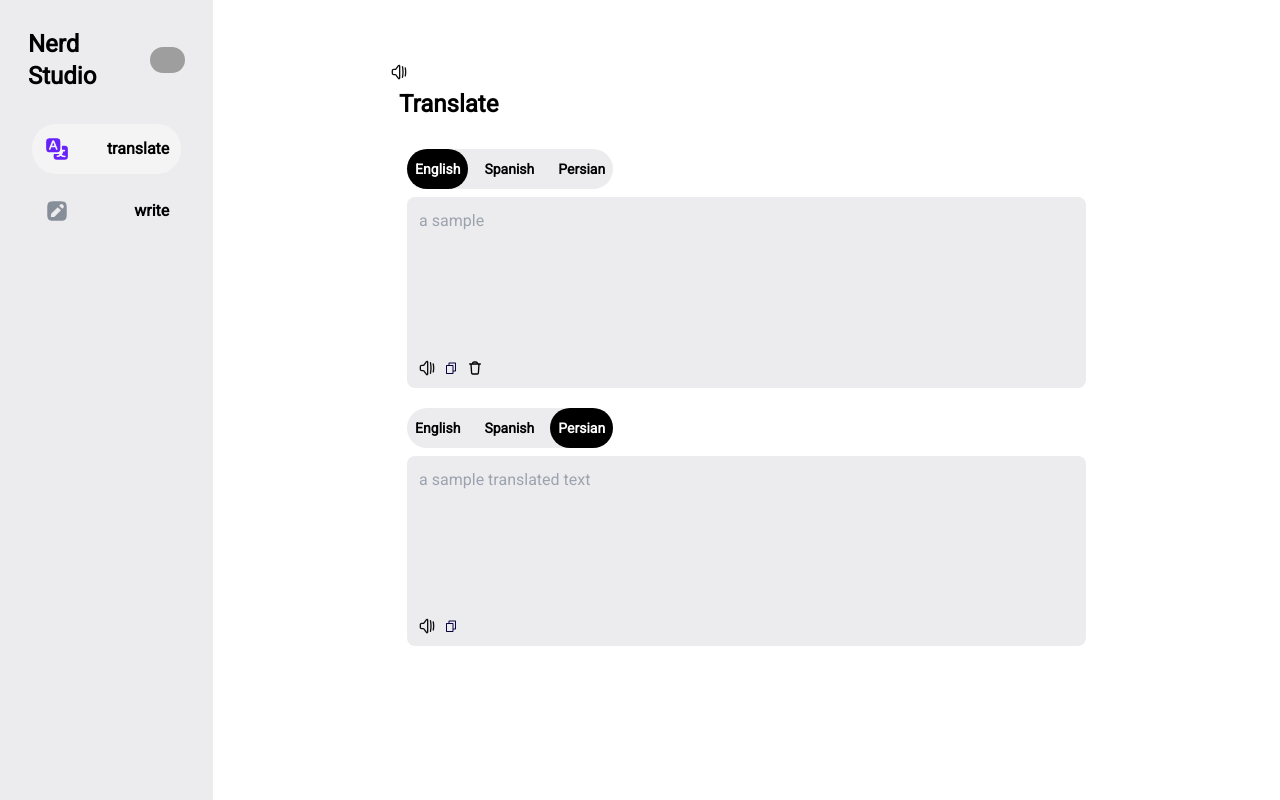
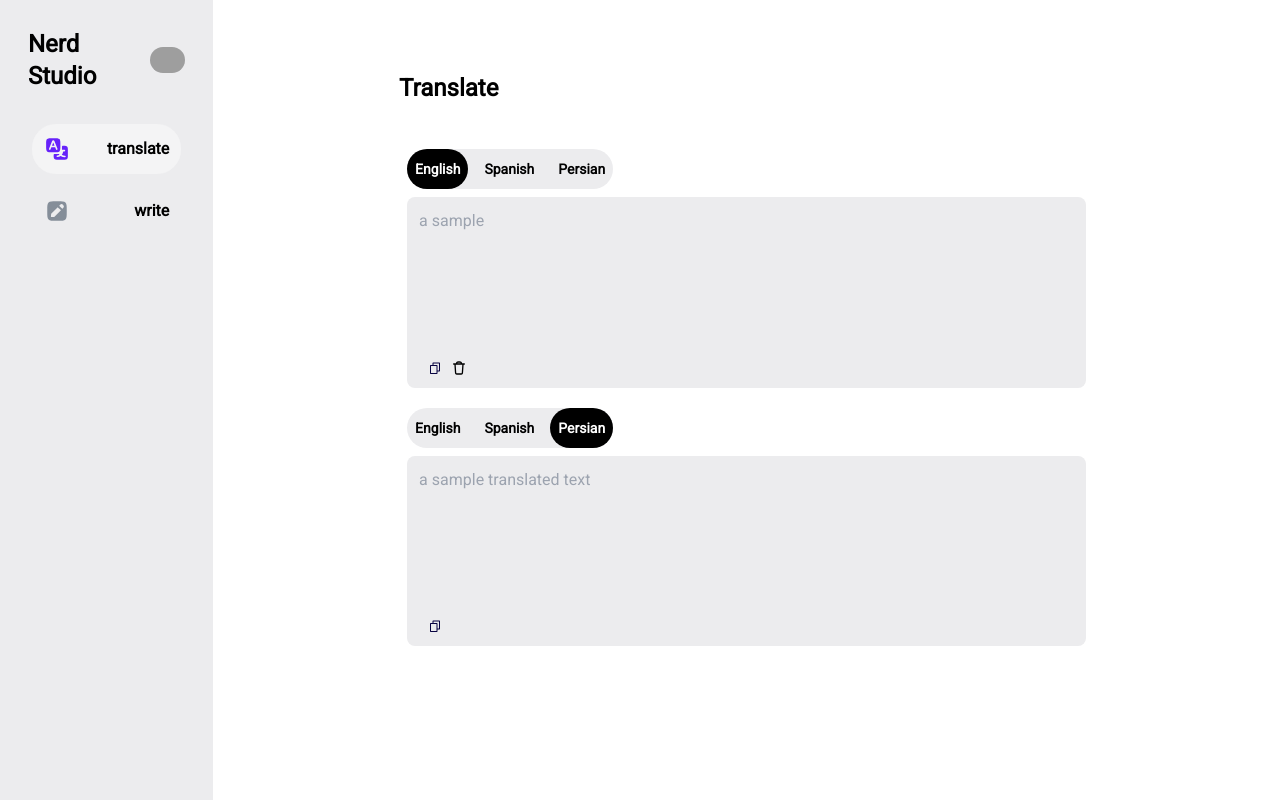
Before and after one commit to nimarhmti/nerdStudio, a Next.js app: page /translate in a window 1280 px wide. Built offline with nearby package versions, Linux system fonts and the light colour scheme; grey boxes are pictures that could not be loaded.

Commit message:
voice players

```diff
--- a/app/(application)/_Components/textArea/textArea.tsx
+++ b/app/(application)/_Components/textArea/textArea.tsx
@@ -1,8 +1,11 @@
+"use client";
 import CopyClipBoard from "@/public/icons/copyClipBoard";
 import SoundIcon from "@/public/icons/soundIcon";
 import TrashIcon from "@/public/icons/trashIcon";
 import { copyClipBoard } from "@/utils/copyClipboard";
-import React, { ChangeEvent, RefObject } from "react";
+import { textToSpeech } from "@/utils/textToSpeach";
+import React, { ChangeEvent, RefObject, useEffect, useState } from "react";
+//interface------------------------>
 interface textAreaProps {
   placeHolder: string;
   label?: string;
@@ -17,6 +20,18 @@ interface textAreaProps {
   activeSound?: boolean;
   onClear?: () => void;
 }
+
+interface voiceDetailsModel {
+  isPaused: boolean;
+  utterance: any;
+}
+
+// initials Value-------------->
+const initialVoiceDetails = {
+  isPaused: false,
+  utterance: null,
+};
+
 export default function TextArea({
   id,
   placeHolder,
@@ -31,12 +46,65 @@ export default function TextArea({
   activeCopyClipboard,
   onClear,
 }: textAreaProps) {
-  //conditional rendering
+  //states-------------------------------
+  const [voiceData, setIsVoiceData] =
+    useState<voiceDetailsModel>(initialVoiceDetails);
+  // use effect for text to speech----------------------
+  useEffect(() => {
+    const synth = window.speechSynthesis;
+    const u = new SpeechSynthesisUtterance(String(value));
+    setIsVoiceData((prevState) => ({
+      ...prevState,
+      utterance: u,
+    }));
+    return () => {
+      synth.cancel();
+    };
+  }, [value]);
 
-  const showSoundIcon = activeSound && <SoundIcon />;
+  //conditional rendering------------------------------------>
+  const showSoundIcon = activeSound && value && <SoundIcon />;
   const showCopyIcon = activeCopyClipboard && <CopyClipBoard />;
   const showTrashIcon = activeTrash && <TrashIcon />;
+  //handler function----------------------------------------->
+  //play voice
+  const handlePlay = () => {
+    const synth = window.speechSynthesis;
 
+    if (voiceData.isPaused) {
+      synth.resume();
+    }
+
+    synth.speak(voiceData.utterance);
+
+    setIsVoiceData((prevState) => ({
+      ...prevState,
+      isPaused: false,
+    }));
+  };
+
+  //pause voice
+  // const handlePause = () => {
+  //   const synth = window.speechSynthesis;
+
+  //   synth.pause();
+
+  //   setIsVoiceData((prevState) => ({
+  //     ...prevState,
+  //     isPaused: true,
+  //   }));
+  // };
+  // handel stop
+  // const handleStop = () => {
+  //   const synth = window.speechSynthesis;
+
+  //   synth.cancel();
+
+  //   setIsVoiceData((prevState) => ({
+  //     ...prevState,
+  //     isPaused: false,
+  //   }));
+  // };
   return (
     <div className="h-full relative">
       <label htmlFor={id} className="font-extrabold">
@@ -53,7 +121,7 @@ export default function TextArea({
       />
 
       <div className="absolute left-3 bottom-1 flex gap-x-2 items-center">
-        <div>{showSoundIcon}</div>
+        <div onClick={handlePlay}>{showSoundIcon}</div>
         <div onClick={() => copyClipBoard(String(value))}>{showCopyIcon}</div>
         <div onClick={onClear}>{showTrashIcon}</div>
       </div>
--- a/app/(application)/translate/page.tsx
+++ b/app/(application)/translate/page.tsx
@@ -101,7 +101,6 @@ export default function Translate() {
     <div className="w-10/12 flex items-center justify-center">
       <div className="h-full w-4/6">
         <div className="h-1/6 pt-16">
-          <SoundIcon />
           <h1 className="text-textMain text-2xl font-bold p-2">Translate</h1>
         </div>
         <div className="h-5/6">
--- /dev/null
+++ b/utils/textToSpeach.ts
@@ -0,0 +1,8 @@
+export const textToSpeech = (text: string) => {
+  const synth = window.speechSynthesis;
+  const u = new SpeechSynthesisUtterance(text);
+  return {
+    synth,
+    u,
+  };
+};
```
